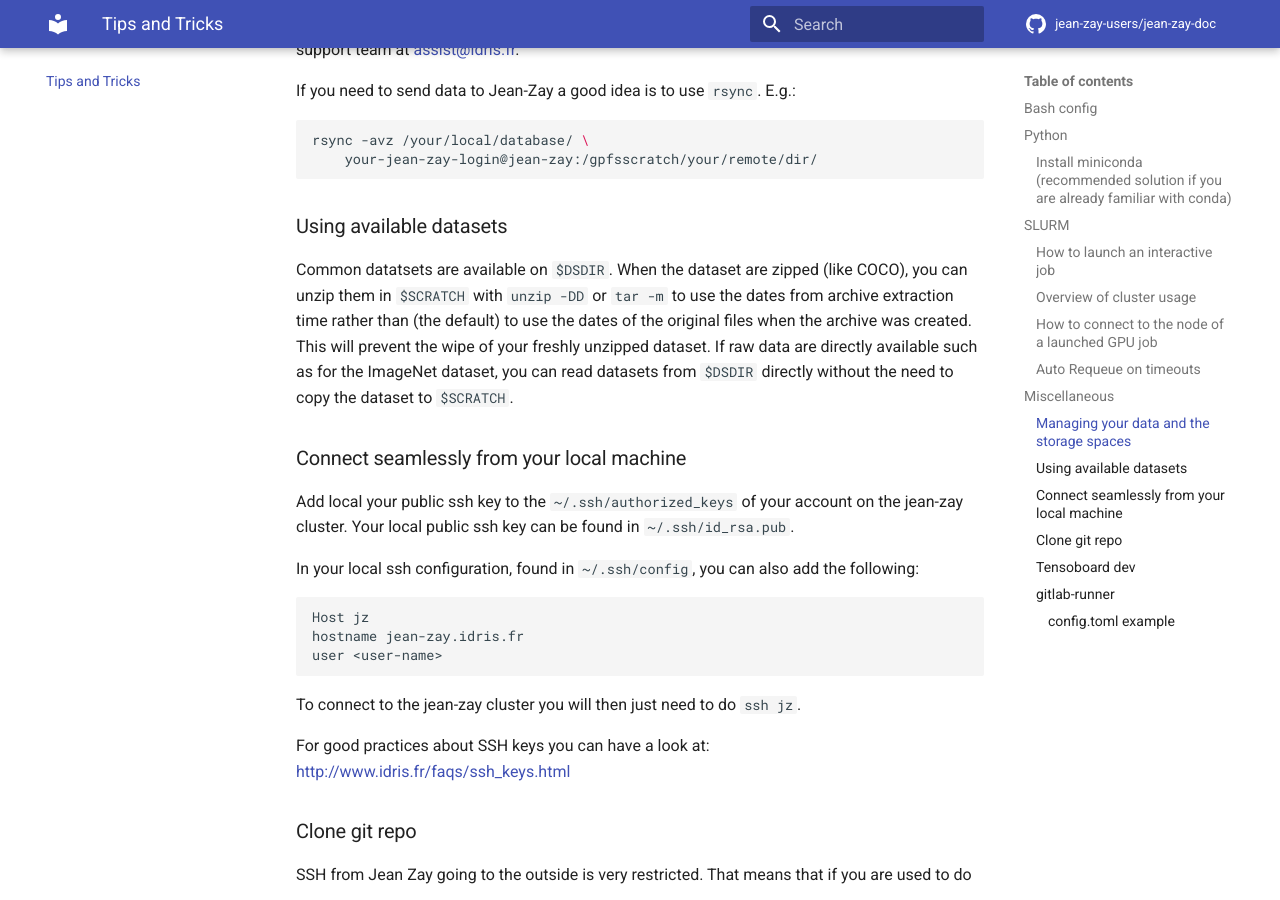
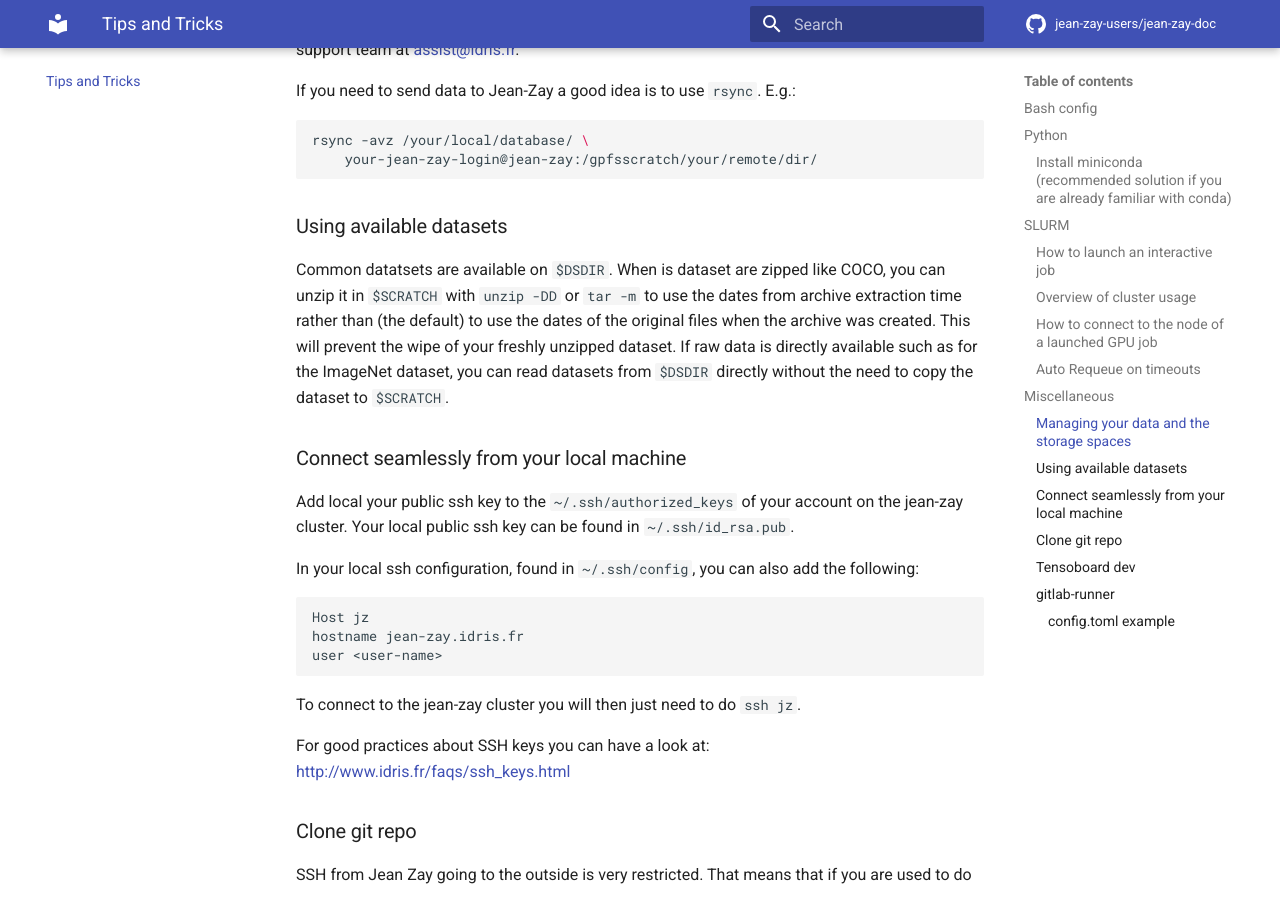
Before and after one commit to jean-zay-users/jean-zay-doc, an MkDocs documentation site: the page built from docs/tips-and-tricks.md, in a window 1280 px wide and 900 px high, scrolled down 4194 px. Built offline with MkDocs 1.6.1 and Material for MkDocs 9.7.7, drawn with Linux system fonts in a browser that asks for light colours; comment, search, counter and statistics services are not loaded.

Commit message:
Update tips-and-tricks.md

```diff
--- a/docs/tips-and-tricks.md
+++ b/docs/tips-and-tricks.md
@@ -210,11 +210,11 @@ rsync -avz /your/local/database/ \
 
 ### Using available datasets
 
-Common datatsets are available on `$DSDIR`. When the dataset are zipped (like COCO),
-you can unzip them in `$SCRATCH` with `unzip -DD` or `tar -m` to use the dates from archive
+Common datatsets are available on `$DSDIR`. When is dataset are zipped like COCO,
+you can unzip it in `$SCRATCH` with `unzip -DD` or `tar -m` to use the dates from archive
 extraction time rather than (the default) to use the dates of the original files when the archive was created.
 This will prevent the wipe of your freshly unzipped dataset.
-If raw data are directly available such as for the ImageNet dataset, you can read datasets from `$DSDIR` directly without the need to copy the dataset to `$SCRATCH`.
+If raw data is directly available such as for the ImageNet dataset, you can read datasets from `$DSDIR` directly without the need to copy the dataset to `$SCRATCH`.
 
 ### Connect seamlessly from your local machine
 
```
